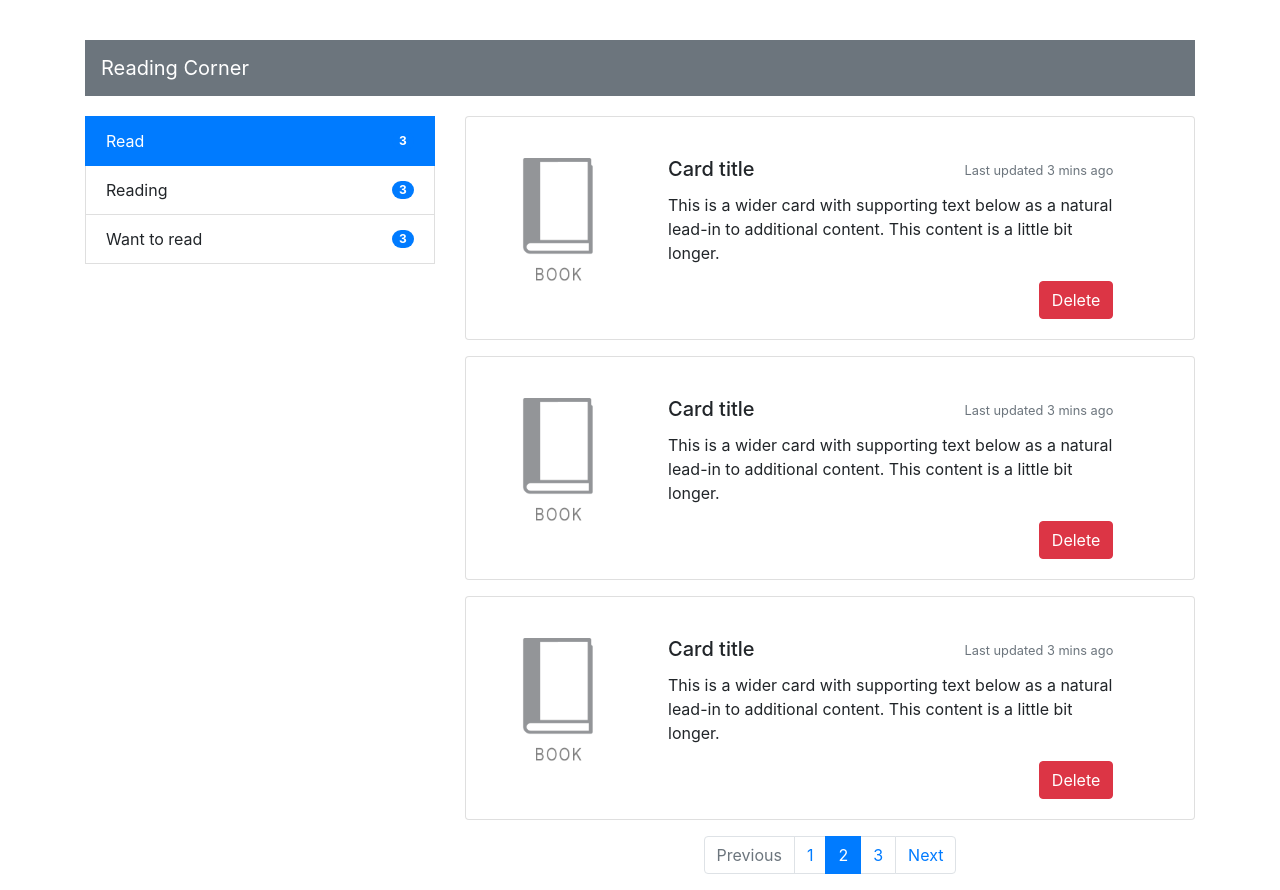
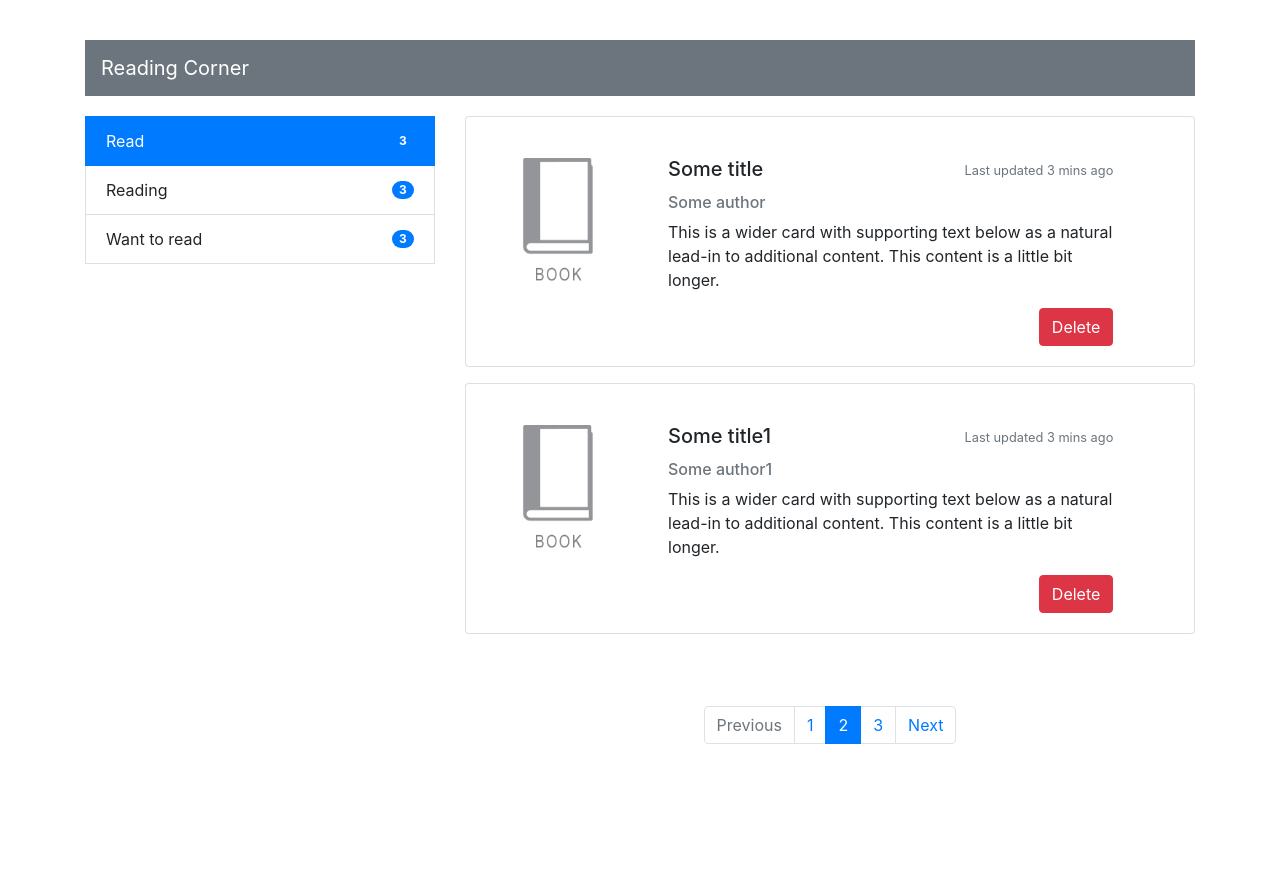
Before and after one commit to iakabpaul/reading-corner, a React (Create React App) app: page / in a window 1280 px wide. After the commit the page ends 800 px from the top, so only its background shows below. Built offline with nearby package versions, Linux system fonts and the light colour scheme; data requests are answered from the project's data file.

Commit message:
Add the Json Server DB

```diff
--- /dev/null
+++ b/db.json
@@ -0,0 +1,39 @@
+{
+  "statuses": [{
+    "id": 0,
+    "name": "Read"
+  }, {
+    "id": 1,
+    "name": "Reading"
+  }, {
+    "id": 2,
+    "name": "Want to read"
+  }
+  ],
+  "books": [{
+    "id": 0,
+    "title": "Some title",
+    "author": "Some author",
+    "status":  0
+  }, {
+    "id": 1,
+    "title": "Some title1",
+    "author": "Some author1",
+    "status":  0
+  }, {
+    "id": 2,
+    "title": "Some title2",
+    "author": "Some author2",
+    "status":  1
+  }, {
+    "id": 3,
+    "title": "Some title3",
+    "author": "Some author3",
+    "status":  2
+  }, {
+    "id": 4,
+    "title": "Some title4",
+    "author": "Some author4",
+    "status":  2
+  }]
+}
--- a/package.json
+++ b/package.json
@@ -6,7 +6,10 @@
     "@testing-library/jest-dom": "^4.2.4",
     "@testing-library/react": "^9.3.2",
     "@testing-library/user-event": "^7.1.2",
+    "axios": "^0.19.2",
     "bootstrap": "^4.5.0",
+    "concurrently": "^5.2.0",
+    "json-server": "^0.16.1",
     "node-sass": "^4.14.1",
     "react": "^16.13.1",
     "react-dom": "^16.13.1",
@@ -14,6 +17,8 @@
   },
   "scripts": {
     "start": "react-scripts start",
+    "json-server": "json-server --watch -p 4000 db.json",
+    "dev": "concurrently \"npm start\" \"npm run json-server\"",
     "build": "react-scripts build",
     "test": "react-scripts test",
     "eject": "react-scripts eject"
--- a/src/App.js
+++ b/src/App.js
@@ -1,18 +1,37 @@
-import React from 'react';
+import React, { useEffect, useState } from 'react';
+import axios from 'axios';
 import Categories from './components/categories/categories.component';
 import BooksList from './components/books-list/books-list.component';
 
 import './App.scss';
 
 function App() {
+  const [books, setBooks] = useState();
+
+  const getBooks = (categoriyId = 0) => {
+    axios.get(`http://localhost:4000/books?status=${categoriyId}`)
+      .then((response) => {
+        setBooks([].concat(response.data || []));
+      })
+      .catch(function (error) {
+        console.log(error);
+      })
+  };
+
+  useEffect(() => {
+    getBooks();
+  }, []);
+
+  const changeCategory = categoryId => getBooks(categoryId);
+
   return (
     <div className="container">
       <nav class="navbar navbar-dark bg-secondary">
         <div class="navbar-brand" >Reading Corner</div>
       </nav>
       <div className="row">
-        <Categories />
-        <BooksList />
+        <Categories changeCategory={changeCategory} />
+        <BooksList books={books}/>
       </div>
     </div>
   );
--- a/src/components/book-card/book-card.component.js
+++ b/src/components/book-card/book-card.component.js
@@ -1,7 +1,7 @@
 import React from 'react';
 import './book-card.style.scss';
 
-const BookCard = () => {
+const BookCard = ({ author, title }) => {
 
   return (
     <div className="card mb-3">
@@ -12,9 +12,10 @@ const BookCard = () => {
         <div className="col-md-8">
           <div className="card-body">
             <div className="my-card-header">
-              <h5 className="card-title">Card title</h5>
+              <h5 className="card-title">{title}</h5>
               <p className="card-text"><small className="text-muted">Last updated 3 mins ago</small></p>
             </div>
+            <h6 className="text-muted">{author}</h6>
             <p className="card-text">This is a wider card with supporting text below as a natural lead-in to additional content. This content is a little bit longer.</p>
             <div className="my-button-container">
               <button type="button" class="btn btn-danger" aria-label="Close">
--- a/src/components/books-list/books-list.component.js
+++ b/src/components/books-list/books-list.component.js
@@ -19,12 +19,12 @@ const renderPagination = () => (
   </ul>
 );
 
-const BooksList = () => (
+const BooksList = ({ books = [] }) => (
   <div className="col">
     <div className="list-group">
-      <BookCard />
-      <BookCard />
-      <BookCard />
+      {books.map(({ title, author }) => (
+        <BookCard title={title} author={author} />
+      ))}
     </div>
   {renderPagination()}
   </div>
--- a/src/components/categories/categories.component.js
+++ b/src/components/categories/categories.component.js
@@ -11,15 +11,20 @@ const categoriesMock = [{
     label: 'Want to read'
   }];
 
-const Categories = () => {
-  const [selectedCategory, setSelectedCategory] = useState(0);
+const Categories = ({ changeCategory }) => {
+  const [selectedCategoryId, setSelectedCategoryId] = useState(0);
+
+  const handleCategoryChange = (categoryId) => {
+    setSelectedCategoryId(categoryId);
+    changeCategory(categoryId);
+  };
 
   return (
     <div className="col-4">
       {categoriesMock.map(({ id, label }) => (
         <li
-          className={`list-group-item d-flex justify-content-between align-items-center ${id === selectedCategory && 'active'}`}
-          onClick={() => setSelectedCategory(id)}
+          className={`list-group-item d-flex justify-content-between align-items-center ${id === selectedCategoryId && 'active'}`}
+          onClick={() => handleCategoryChange(id)}
         >
           {label}
           <span className="badge badge-primary badge-pill">3</span>
```
Also changed, not shown: 1 other file (tests, documents, lock files or other folders).
